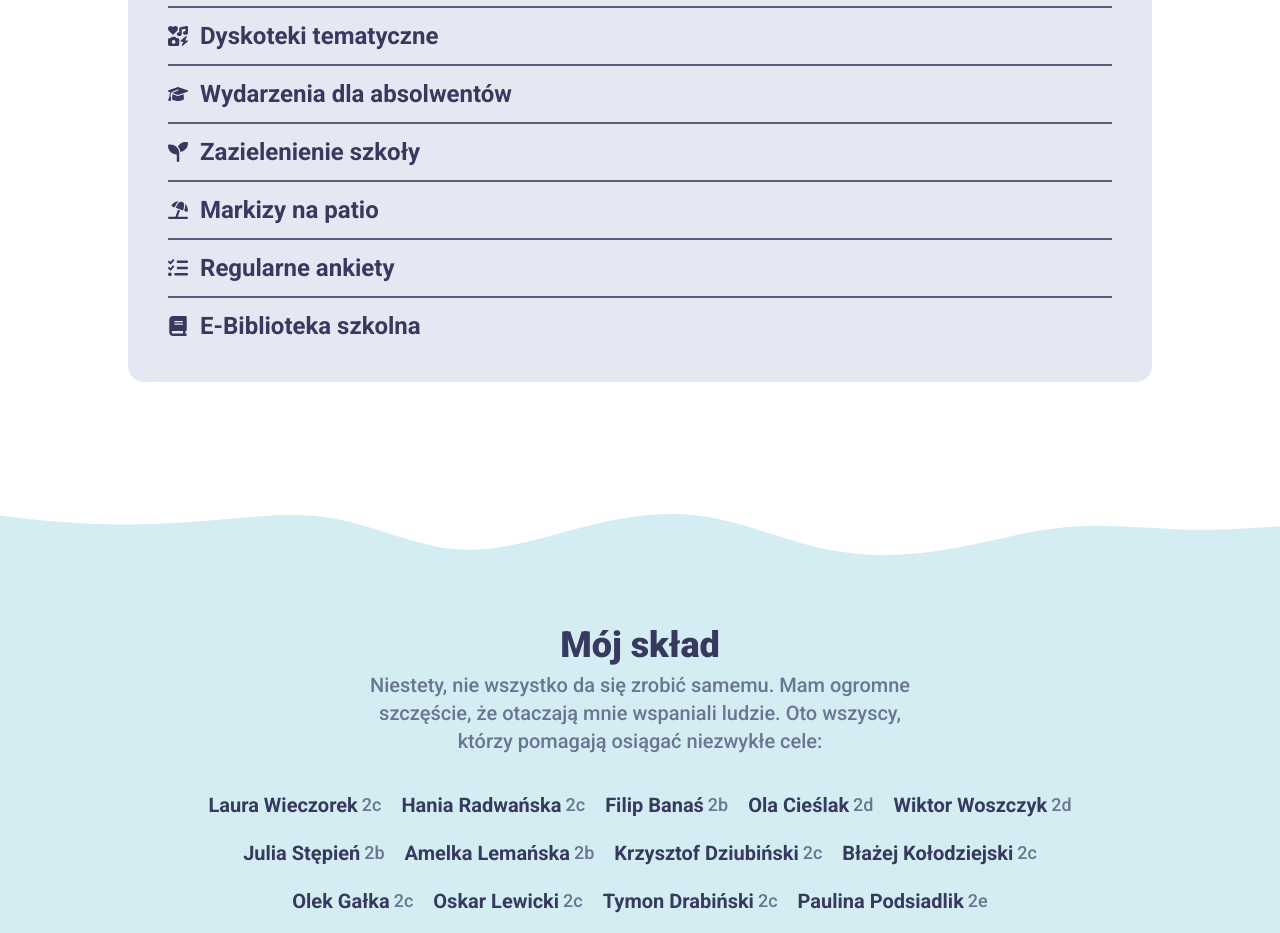
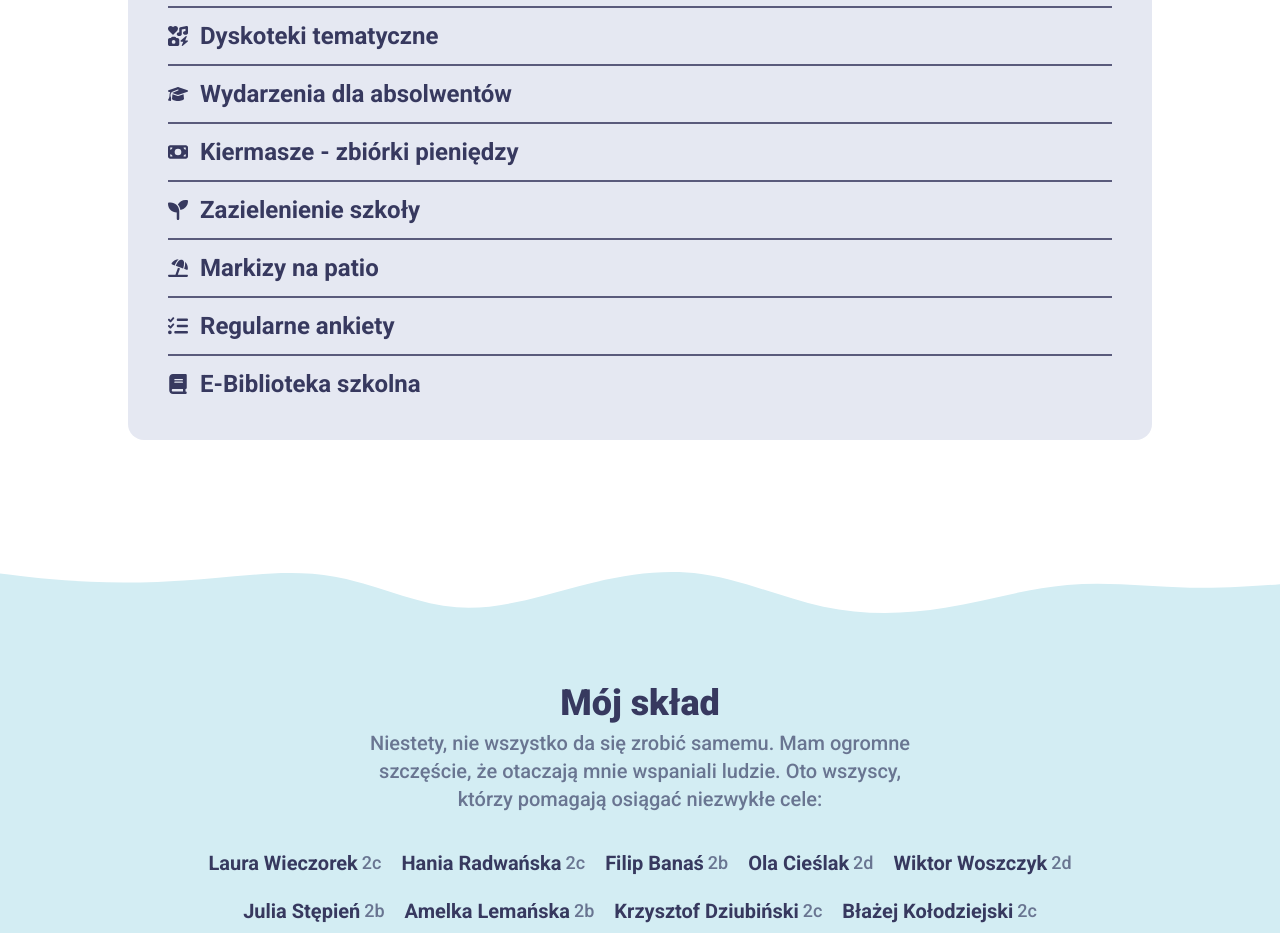
Before and after one commit to Mixeronix/Election-Bartosz-Wiaderek, a Next.js app: page / in a window 1280 px wide. Shown: the part 4500-5433 px from the top of the page. Built offline with nearby package versions, Linux system fonts and the light colour scheme.

Commit message:
New idea

```diff
--- a/app/otherIdeasContainer.tsx
+++ b/app/otherIdeasContainer.tsx
@@ -10,6 +10,7 @@ import {
 	faHandshake,
 	faIcons,
 	faListCheck,
+	faMoneyBill,
 	faPizzaSlice,
 	faSeedling,
 	faTent,
@@ -99,6 +100,10 @@ export default function OtherIdeasContainer() {
 				"Nie wszyscy nawet wiedzą, że coś takiego istnieje! Od kilku lat nasza szkoła ma podpisaną współpracę z uczelniami, niestety zupełnie z tego nie korzystamy. Moim pomysłem jest tę współpracę nieco ożywić. W ramach niej możemy uczestniczyć w różnego rodzaju projektach, wykładach czy lekcjach pokazowych. Dzięki tej współpracy będzie możliwe wykorzystanie sali sportowej podczas wydarzeń sportowych w naszej szkole (będzie to szczególnie przydatne podczas międzyszkolnych zawodów, które planujemy zorganizować).",
 		},
 		{
+			title: "Kiermasze - zbiórki pieniędzy",
+			icon: faMoneyBill,
+		},
+		{
 			title: "Zazielenienie szkoły",
 			icon: faSeedling,
 		},
```
